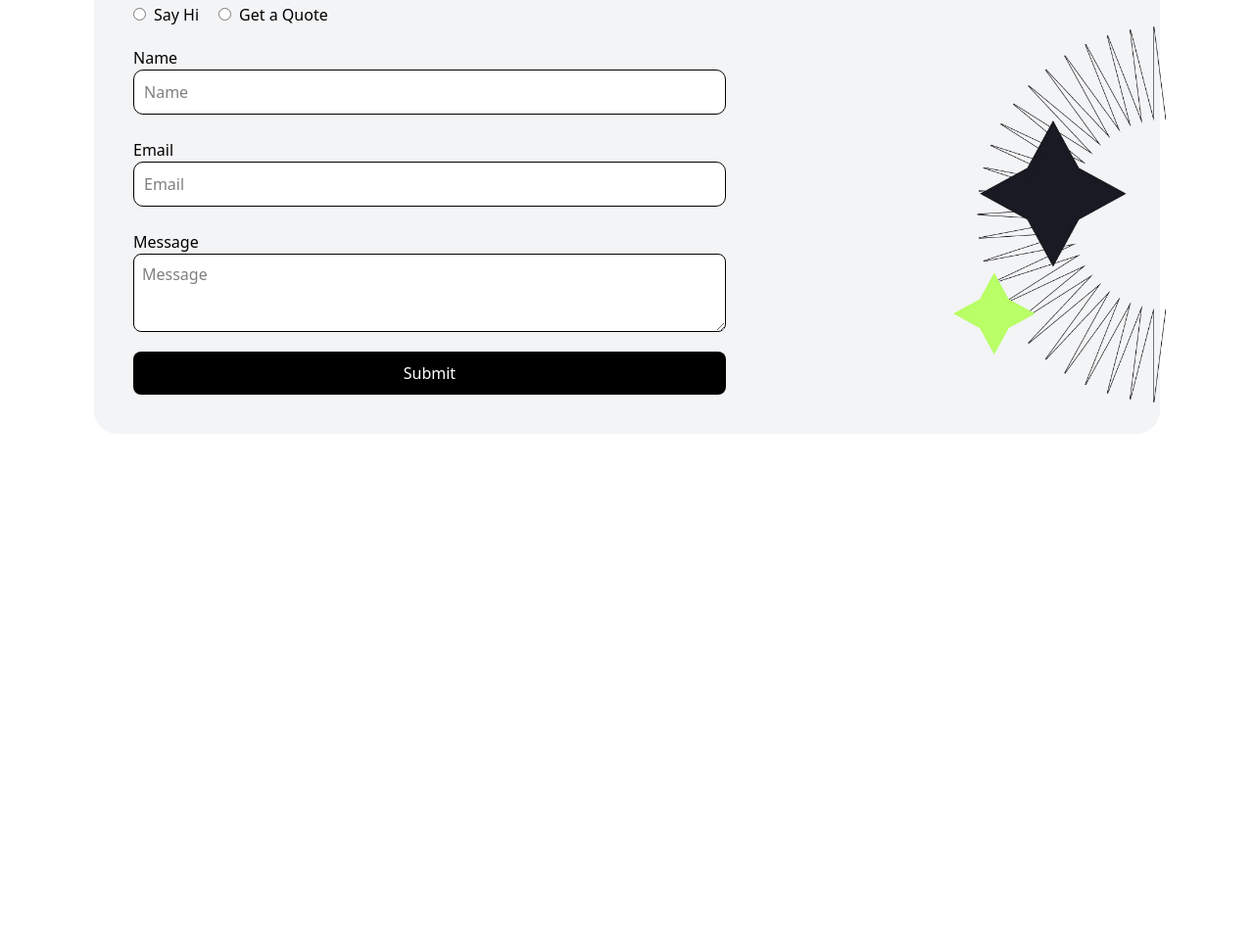
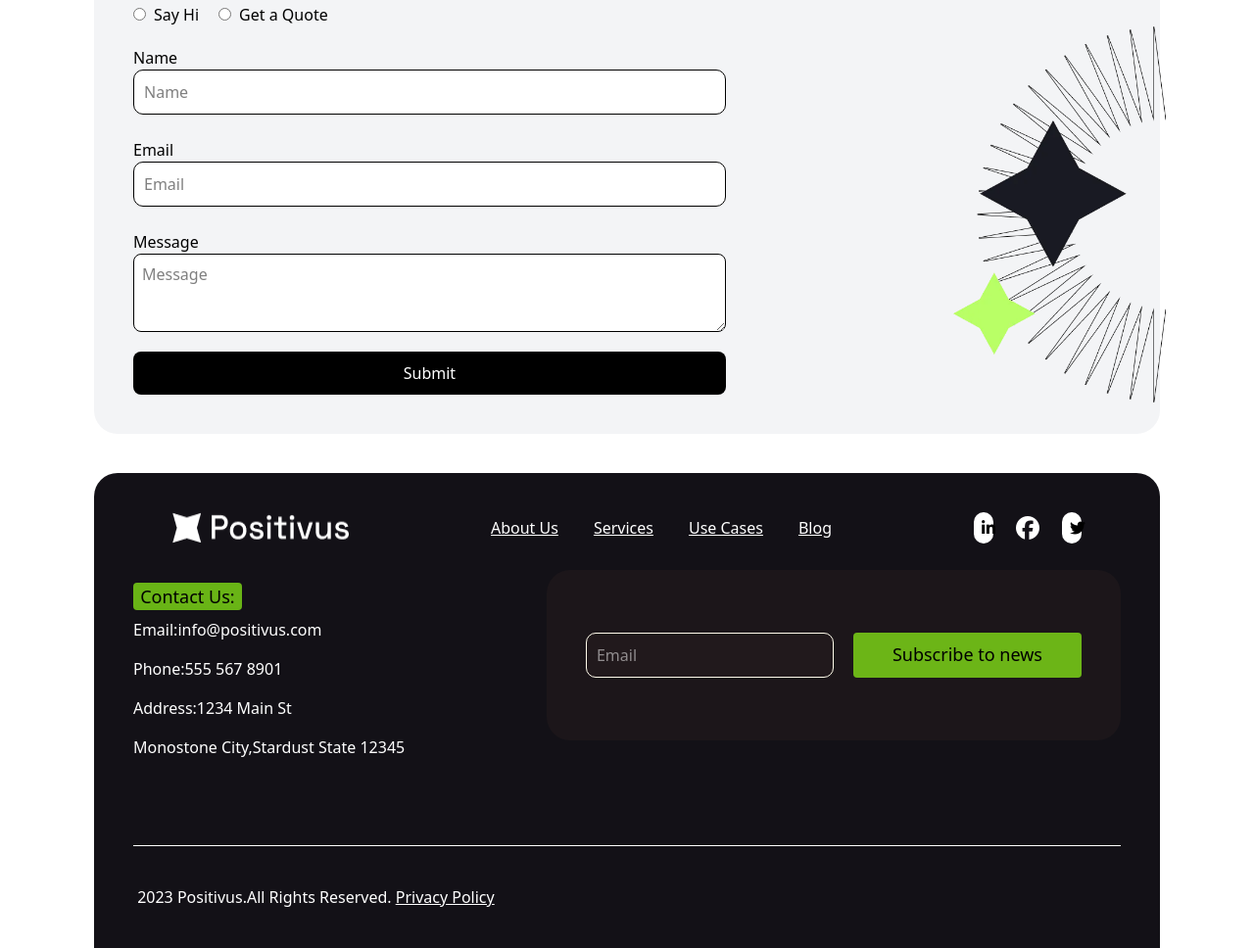
Before and after one commit to terhemeniorwua-png/positivus-landing-page, a website: page index.html in a window 1280 px wide. Shown: the part 2259-3227 px from the top of the page at 98% size. Before the commit the page ends 2702 px from the top, so only its background shows below. Drawn offline with Linux system fonts and the light colour scheme.

Commit message:
add the footer

```diff
--- a/index.html
+++ b/index.html
@@ -14,10 +14,10 @@
         <nav class="flex w-full gap-64 bg-white z-10 items-center h-20 shadow fixed top-0 font-semibold px-10">
            <img src="images/head logo.png" alt="">
             <ul class="flex items-center gap-9">
-                <li><a href="#">Home</a></li>
-                <li><a href="#">Service</a></li>
-                <li><a href="#">Use Cases</a></li>
-                <li><a href="#">Blog</a></li>
+                <li class="hover:border-b-2 hover:border-green-300"><a href="#">Home</a></li>
+                <li class="hover:border-b-2 hover:border-green-300"><a href="#">Service</a></li>
+                <li class="hover:border-b-2 hover:border-green-300"><a href="#">Use Cases</a></li>
+                <li class="hover:border-b-2 hover:border-green-300"><a href="#">Blog</a></li>
             </ul>
             <button type="button" class="border p-3 px-5 rounded-lg">Request a Quote</button>
         </nav>
@@ -28,7 +28,7 @@
             <div class="w-[40%] leading-8">
                 <h1 class="leading-20 text-6xl">Navigating the digital landscape for success</h1>
                 <p class="pt-5 font-medium">Our digital marketing agency helps businesses grow and succeed online through a range of services including SEO, PPC, social media marketing, and content creation.</p>
-                <button type="button" class="border p-3 px-8 mt-2 rounded-lg bg-black text-white">Book a Consultation</button>
+                <button type="button" class="border p-3 px-8 mt-2 rounded-lg hover:bg-gray-800 hover:duration-200 bg-black text-white">Book a Consultation</button>
             </div>
             <img src="images/Illustration.png" alt="">
         </div>
@@ -141,7 +141,37 @@ Digital Marketing Needs</p>
          </div>
        </section>
     </main>
-
+    <footer class="p-10 footerBg mt-10 rounded-tl-3xl rounded-tr-3xl text-white mx-24">
+        <div class="flex px-10 justify-between">
+           <img src="images/footer-logo.png" alt="">
+            <ul class="flex items-center gap-9">
+                <li><a href="#" class="underline">About Us</a></li>
+                <li><a href="#" class="underline">Services</a></li>
+                <li><a href="#" class="underline">Use Cases</a></li>
+                <li><a href="#" class="underline">Blog</a></li>
+            </ul>
+             <div class="flex items-center justify-between gap-5">
+               <div class="bg-white text-black rounded-[10em] flex justify-center items-center"> <i class="fa-brands fa-linkedin-in p-2"></i></div>
+                <i class="fa-brands fa-facebook text-2xl"></i>
+             <di class="bg-white text-black rounded-full flex justify-center items-center"v><i class="fa-brands fa-twitter p-2"></i></div>
+             </div>
+        </div>
+        <div class="flex justify-between items-center">
+            <div class="leading-10 pt-10">
+                 <div class="button rounded-sm bg text-black w-[40%] text-lg text-center">Contact Us:</div>
+                 <p>Email:info@positivus.com</p>
+                 <p>Phone:555 567 8901</p>
+                 <p>Address:1234 Main St</p>
+                 <p>Monostone City,Stardust State 12345</p>
+            </div>
+            <div class="footerInput rounded-3xl flex justify-around gap-5 p-10 py-16">
+                 <input type="email" placeholder="Email" class="border border-amber-50 footerInput">
+                  <div class="button rounded-sm bg text-black w- text-lg text-center p-2 px-10">Subscribe to news</div>
+            </div>
+        </div>
+        <hr class="mt-20">
+        <p class="pt-10">&nbsp;2023 Positivus.All Rights Reserved. <a href="#" class="underline">Privacy Policy</a></p>
+    </footer>
 
 
 </body>
--- a/src/input.css
+++ b/src/input.css
@@ -19,10 +19,10 @@ nav button:hover{
 .bg{
     background-color: rgba(139, 241, 23, 0.727);
 }
-nav ul li:hover{
+/* nav ul li:hover{
     border-bottom: 5px;
     border-color:  rgba(139, 241, 23, 0.727);
-}
+} */
 .details::details-content{
     background-color: rgba(139, 241, 23, 0.727);
 }
@@ -31,3 +31,13 @@ input{
     padding: 10px;
     border-radius: 10px;
 }
+/* input:focus{
+    border: 50px;
+    border-color: red;
+} */
+.footerBg{
+    background-color:rgba(3, 1, 7, 0.934);
+}
+.footerInput{
+    background-color: rgba(42, 32, 32, 0.388);
+}
```
Also changed, not shown: src/output.css, 1 other file.
